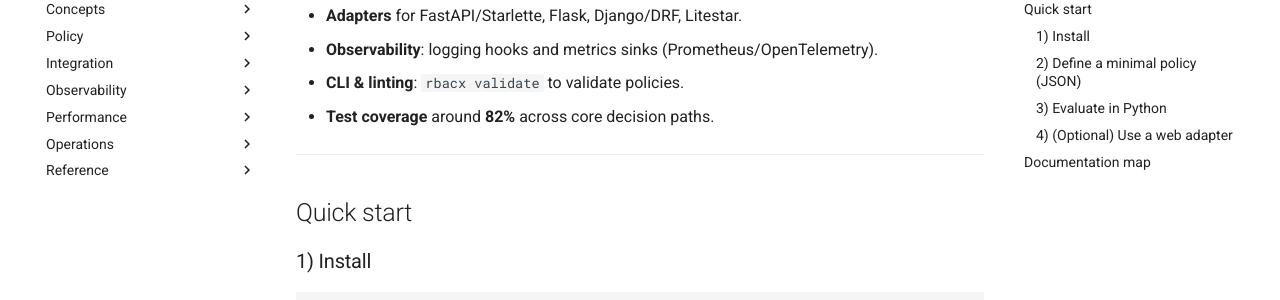
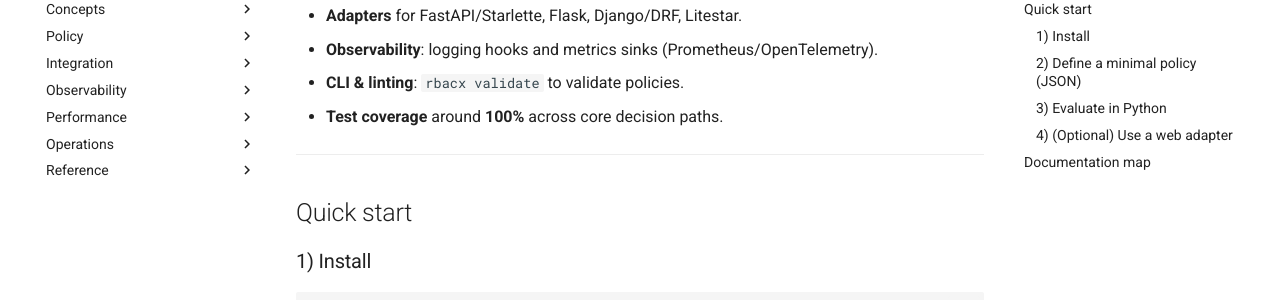
Before and after one commit to Cheater121/rbacx, an MkDocs documentation site: the page built from docs/index.md, in a window 1280 px wide and 900 px high, scrolled down 731 px. Shown: the part 153-453 px from the top of the window. Built offline with MkDocs 1.6.1 and Material for MkDocs 9.7.7, drawn with Linux system fonts in a browser that asks for light colours; comment, search, counter and statistics services are not loaded.

```diff
--- a/docs/index.md
+++ b/docs/index.md
@@ -26,7 +26,7 @@
 - **Adapters** for FastAPI/Starlette, Flask, Django/DRF, Litestar.
 - **Observability**: logging hooks and metrics sinks (Prometheus/OpenTelemetry).
 - **CLI & linting**: `rbacx validate` to validate policies.
-- **Test coverage** around **82%** across core decision paths.
+- **Test coverage** around **100%** across core decision paths.
 
 ---
 
```
Also changed, not shown: 1 other file.
